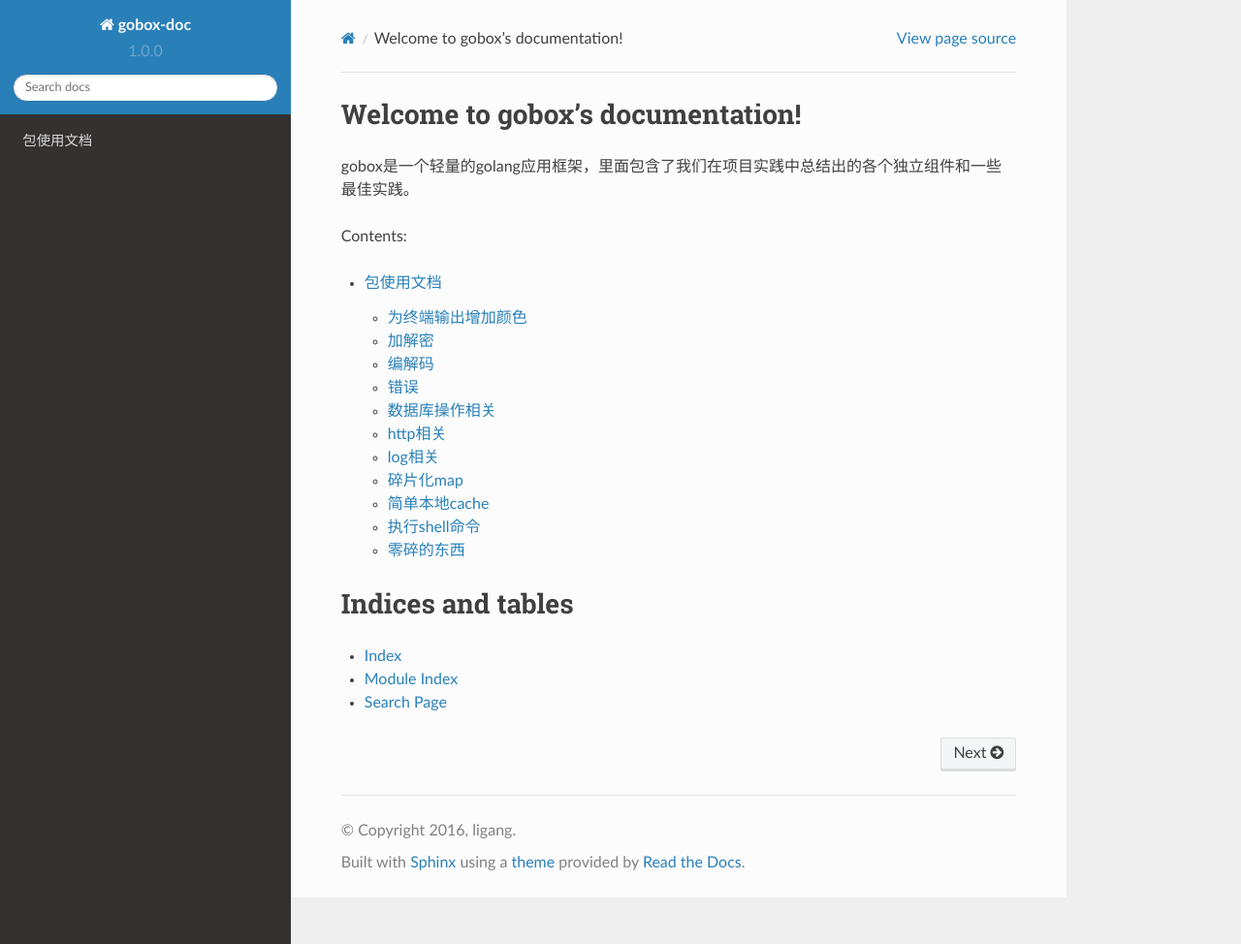
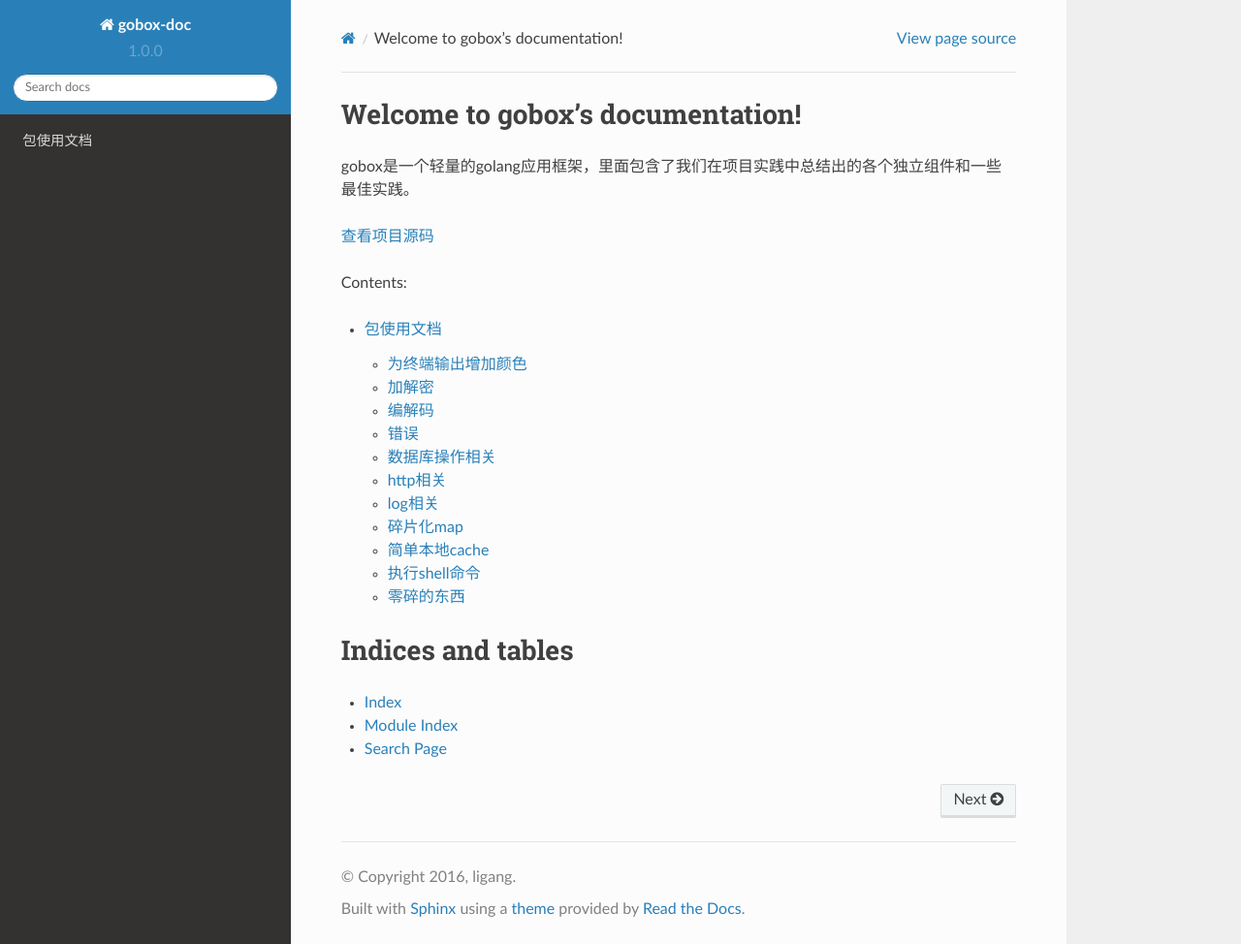
Before and after one commit to Andals/gobox-doc, a Sphinx documentation site: the page built from source/index.rst, in a window 1280 px wide and 974 px high. Shown: the whole window at 97% size. Built offline with Sphinx 7.4.7 and the Read the Docs theme 2.0.0, drawn with Linux system fonts in a browser that asks for light colours.

Commit message:
add prj src

```diff
--- a/source/index.rst
+++ b/source/index.rst
@@ -7,6 +7,8 @@
 =====================================
 
 gobox是一个轻量的golang应用框架，里面包含了我们在项目实践中总结出的各个独立组件和一些最佳实践。
+
+`查看项目源码 <https://github.com/Andals/gobox>`_
 
 Contents:
 
```
